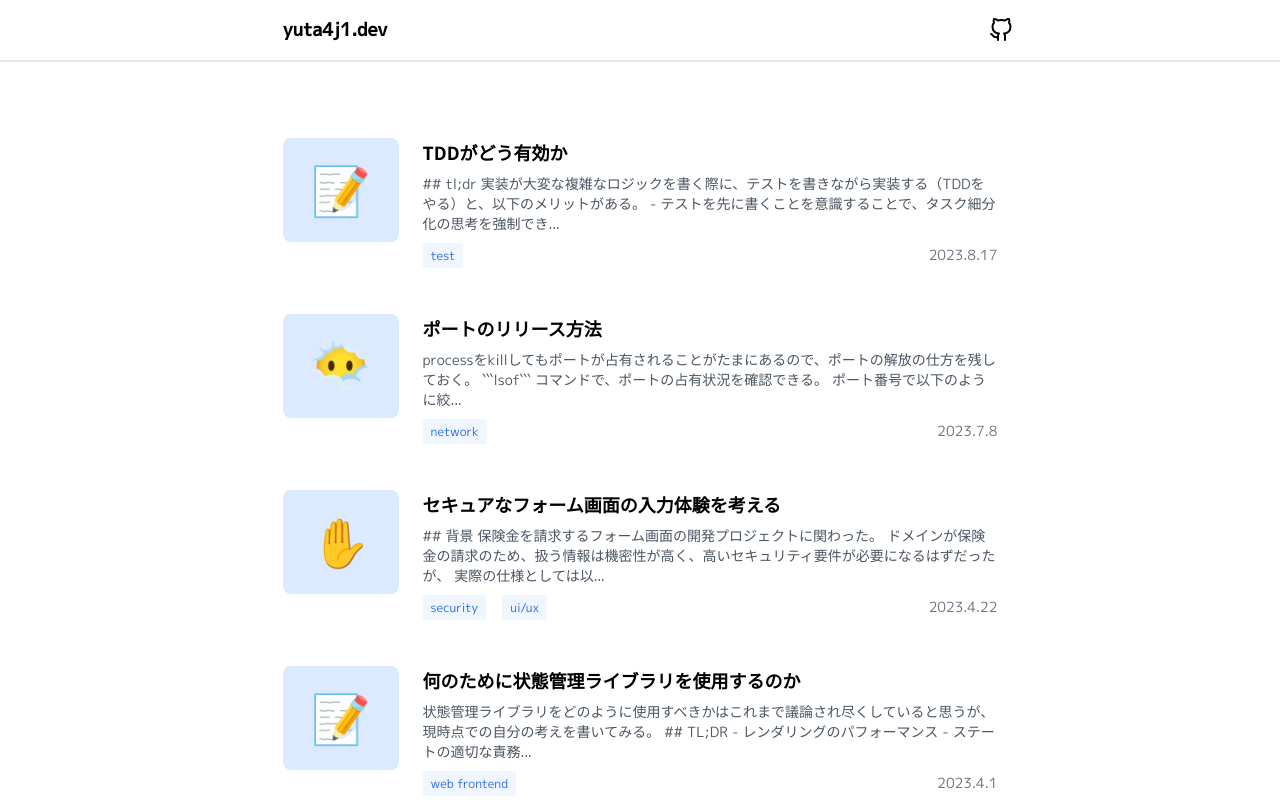
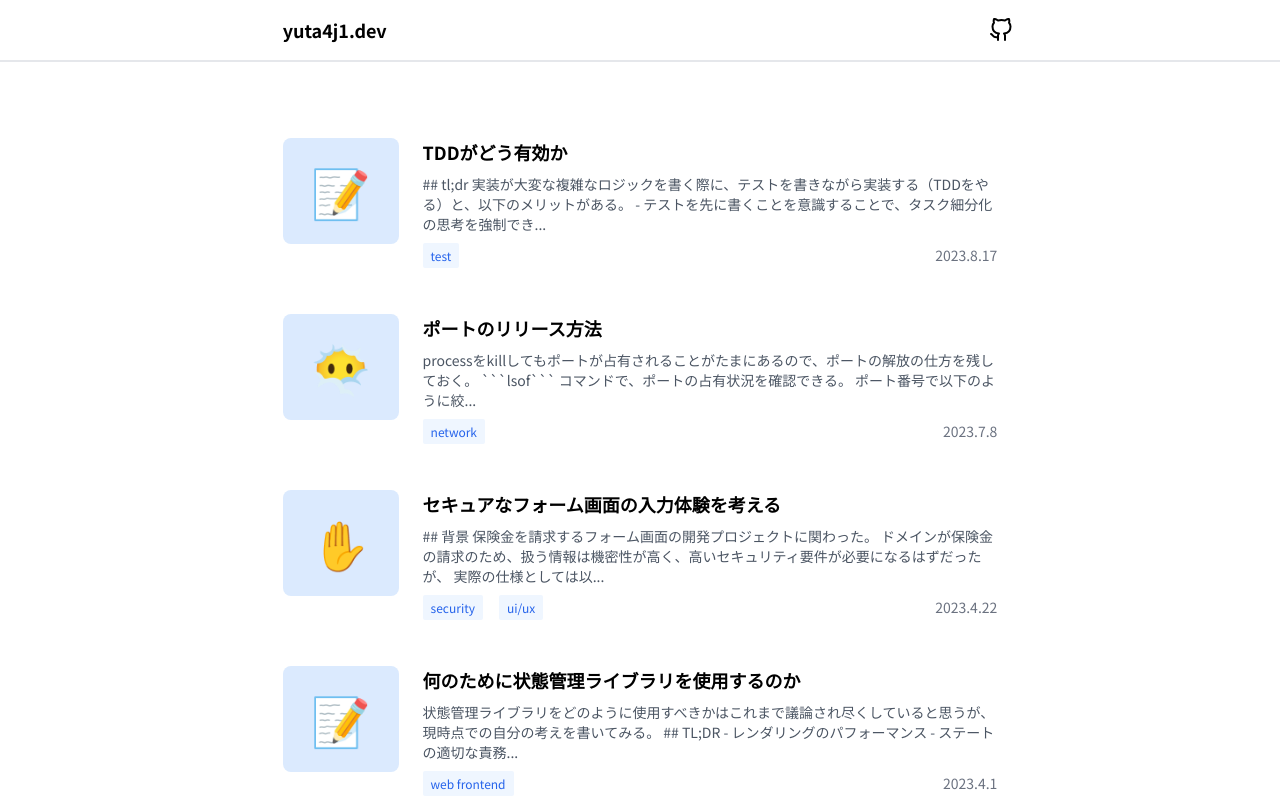
Before and after one commit to yuta4j1/yuta4j1.dev, a Next.js app: page / in a window 1280 px wide. Shown: the top 800 px of the page. Built offline with nearby package versions, Linux system fonts and the light colour scheme.

Commit message:
fix: font style

```diff
--- a/app/layout.tsx
+++ b/app/layout.tsx
@@ -3,9 +3,9 @@ import { Metadata } from 'next'
 import Header from './_components/Header'
 import Footer from './_components/Footer'
 import classNames from 'classnames'
-import { M_PLUS_1p } from 'next/font/google'
+import { Noto_Sans_JP } from 'next/font/google'
 
-const mPlus1p = M_PLUS_1p({
+const defaultFont = Noto_Sans_JP({
   weight: ['400', '500'],
   subsets: ['latin'],
   display: 'swap',
@@ -27,7 +27,7 @@ export default function RootLayout({
   children: React.ReactNode
 }) {
   return (
-    <html lang="ja" className={mPlus1p.className}>
+    <html lang="ja" className={defaultFont.className}>
       <body className={classNames('flex', 'flex-col', 'h-screen')}>
         <Header />
         {children}
```
